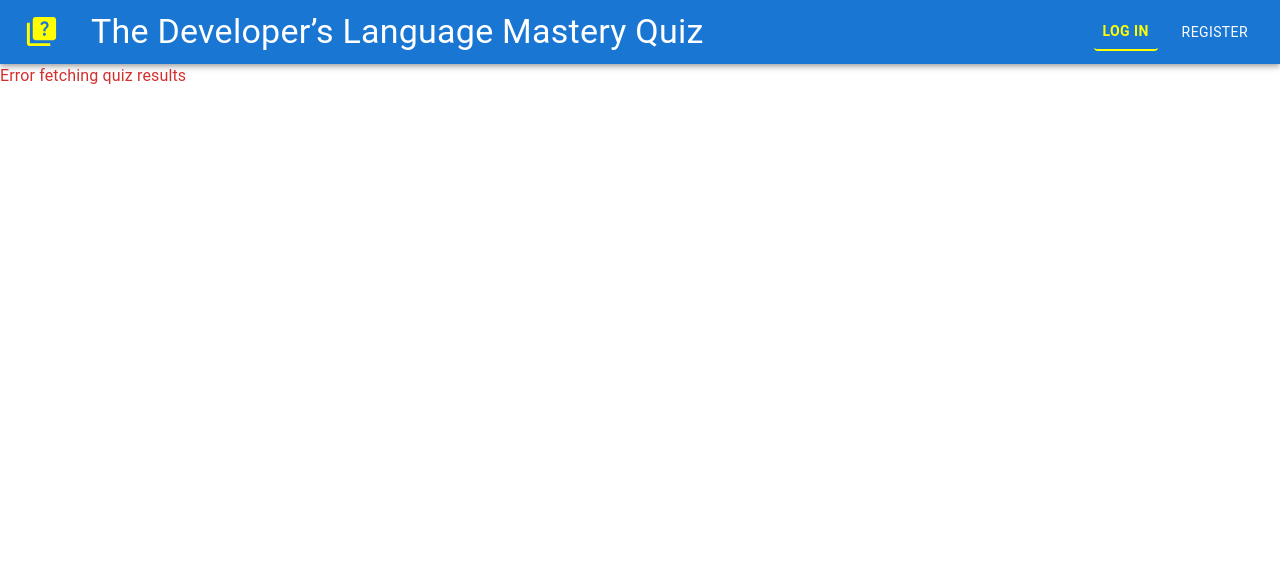
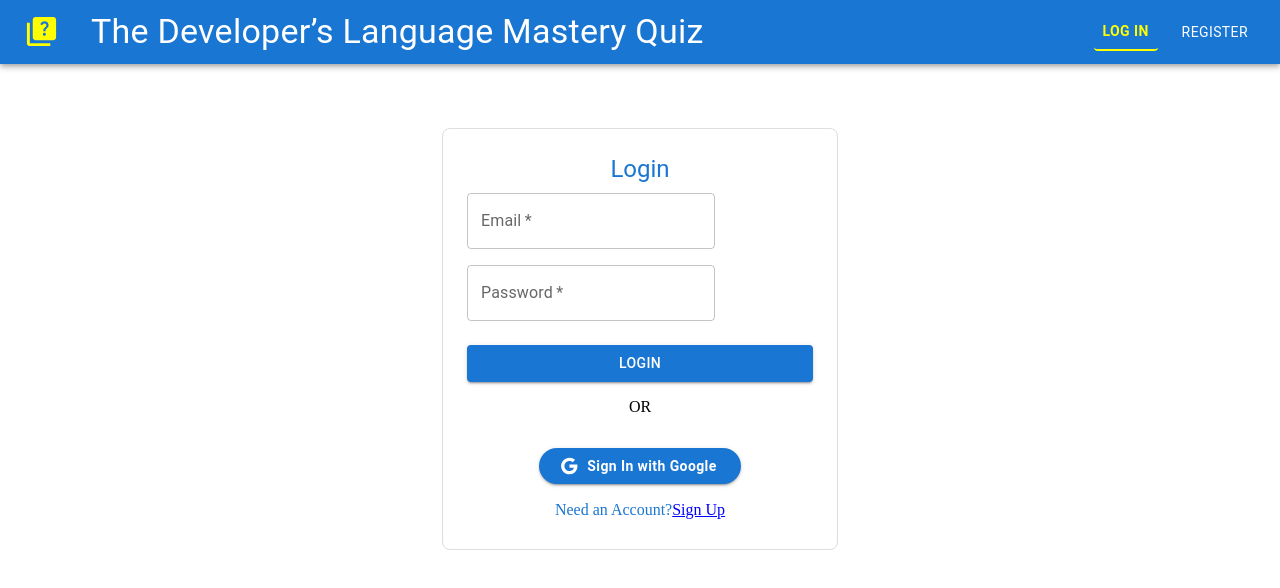
Before and after one commit to sarra-ben-brahim/MERN-Quiz-App, a React (Create React App) app in the folder client/: page /login in a window 1280 px wide. Shown: the top 588 px of the page. Built offline with nearby package versions, Linux system fonts and the light colour scheme.

Commit message:
edited final

```diff
--- a/client/src/components/Login.jsx
+++ b/client/src/components/Login.jsx
@@ -1,88 +1,182 @@
-import React, { useState, useEffect, useContext } from "react";
-import { Box, Typography, Paper, List, ListItem, ListItemText, IconButton } from "@mui/material";
-import DeleteIcon from "@mui/icons-material/Delete";
-import axios from "axios";
+import React from "react";
 import { AuthContext } from "./context/AuthContext";
+import { useContext, useState } from "react";
+import { useNavigate } from "react-router-dom";
 
-const Stats = () => {
-  const { token } = useContext(AuthContext);
-  const [results, setResults] = useState([]);
-  const [loading, setLoading] = useState(true);
-  const [error, setError] = useState(null);
+import { useRef, useEffect } from 'react';
+import { TextField, Button, Container, Typography, Box, Grid2, Link, Divider } from '@mui/material';
+import GoogleIcon from '@mui/icons-material/Google';
+
+import { useLocation } from 'react-router-dom';
+
+import axios from '../api/axios';
+
+const LOGIN_URL = '/api/users/login';
+
+const Login = () => {
+  const { login } = useContext(AuthContext);
+
+  const navigate = useNavigate();
+  const location = useLocation();
+  const from = location.state?.from?.pathname || "/";
+
+  const emailRef = useRef();
+  const errRef = useRef();
+
+  const [username, setUsername] = useState("");
+  const [email, setEmail] = useState('');
+  const [password, setPassword] = useState("");
+  const [errMsg, setErrMsg] = useState('');
 
   useEffect(() => {
-    const fetchResults = async () => {
-      try {
-        const userId = localStorage.getItem('userId');
-        if (!userId) {
-          throw new Error("User ID not found in localStorage");
+    emailRef.current.focus();
+  }, [])
+
+  useEffect(() => {
+    setErrMsg('');
+  }, [email, password])
+
+  const handleSubmit = async (e) => {
+    e.preventDefault();
+
+    try {
+      const response = await axios.post(LOGIN_URL,
+        JSON.stringify({ email, password }),
+        {
+          headers: { 'Content-Type': 'application/json' },
+          withCredentials: true
         }
-        console.log(`Fetching results for userId: ${userId}`);
-        const response = await axios.get(
-          `http://localhost:8000/api/quiz-results/user/${userId}`,
-          {
-            headers: { Authorization: `Bearer ${token}` }
-          }
-        );
-        console.log('Response:', response.data);
-        setResults(response.data);
-      } catch (err) {
-        console.error("Error fetching quiz results:", err);
-        setError("Error fetching quiz results");
-      } finally {
-        setLoading(false);
+      );
+      console.log(JSON.stringify(response?.data));
+      const accessToken = response?.data?.token;
+      const user = response?.data?.user;
+      login(user.firstName, accessToken, user.role, user.id, );
+      setEmail('');
+      setPassword('');
+      navigate(from, { replace: true });
+      navigate('/edit-quizz')
+
+    } catch (err) {
+      if (!err?.response) {
+        setErrMsg('No Server Response');
+      } else if (err.response?.status === 400) {
+        setErrMsg('Missing Username or Password');
+      } else if (err.response?.status === 401) {
+        setErrMsg('Unauthorized');
+      } else {
+        setErrMsg('Login Failed');
       }
+      //errRef.current.focus();
+    }
+  };
+  const GoogleLoginButton = () => {
+    const handleGoogleLogin = () => {
+      window.location.href = "http://localhost:8000/api/users/google";
+
     };
 
-    fetchResults();
-  }, [token]);
-
-  const handleDelete = async (resultId) => {
-    try {
-      await axios.delete(
-        `http://localhost:8000/api/quiz-results/user/${resultId}`,
-        {
-          headers: { Authorization: `Bearer ${token}` }
-        }
-      );
-      setResults(results.filter(result => result._id !== resultId));
-    } catch (err) {
-      console.error("Error deleting quiz result:", err);
-      setError("Error deleting quiz result");
-    }
+    return (
+      <Box sx={{ textAlign: "center", mt: 4 }}>
+        <Button
+          variant="contained"
+          color="primary"
+          startIcon={<GoogleIcon />}
+          onClick={handleGoogleLogin}
+          sx={{
+            borderRadius: "50px",
+            textTransform: "none",
+            fontWeight: "bold",
+            px: 3,
+          }}
+        >
+          Sign In with Google
+        </Button>
+        <div id="google-signup-button" style={{ display: "none" }}></div>
+      </Box>
+    );
   };
 
-  if (loading) {
-    return <Typography>Loading...</Typography>;
-  }
+  return (
 
-  if (error) {
-    return <Typography color="error">{error}</Typography>;
-  }
+    <>
 
-  return (
-    <Box sx={{ padding: 3 }}>
-      <Typography variant="h4" gutterBottom>
-        Your Quiz Results
-      </Typography>
-      <Paper sx={{ padding: 2 }}>
-        <List>
-          {results.map((result) => (
-            <ListItem key={result._id} secondaryAction={
-              <IconButton edge="end" aria-label="delete" onClick={() => handleDelete(result._id)}>
-                <DeleteIcon />
-              </IconButton>
-            }>
-              <ListItemText
-                primary={`Quiz: ${result.quizName}`}
-                secondary={`Score: ${result.score} / ${result.totalQuestions * 10}`}
-              />
-            </ListItem>
-          ))}
-        </List>
-      </Paper>
-    </Box>
-  );
+      <Container component="main" maxWidth="xs">
+        <Box
+          sx={{
+            display: 'flex',
+            flexDirection: 'column',
+            alignItems: 'center',
+            marginTop: 8,
+            padding: 3,
+            border: '1px solid #ddd',
+            borderRadius: 2,
+          }}
+        >
+          <Typography
+            color="primary"
+            align="center"
+            gutterBottom={true}
+            variant="h5"
+          >Login</Typography>
+          <form onSubmit={handleSubmit}>
+            <Grid2 container spacing={2}>
+              <Grid2 xs={12}>
+                <TextField
+                  type="text"
+                  id="email"
+                  ref={emailRef}
+                  autoComplete="off"
+                  onChange={(e) => setEmail(e.target.value)}
+                  value={email}
+                  required
+                  fullWidth
+                  label="Email"
+                  name="email"
+                  variant="outlined"
+                />
+              </Grid2>
+              <Grid2 xs={12}>
+                <TextField
+                  type="password"
+                  id="password"
+                  onChange={(e) => setPassword(e.target.value)}
+                  value={password}
+                  required
+                  fullWidth
+                  label="Password"
+                  name="password"
+                />
+              </Grid2>
+            </Grid2>
+            <Button
+              type="submit"
+              fullWidth
+              variant="contained"
+              sx={{ mt: 3, mb: 2 }}
+            >
+              Login
+            </Button>
+          </form>
+          <Divider sx={{ my: 0 }}>OR</Divider>
+          <GoogleLoginButton />
+          <Divider sx={{ my: 1 }}></Divider>
+          <Typography
+            color="primary"
+            align="center"
+            gutterBottom={true}
+            variant="p"
+          > Need an Account?
+
+            <Link href="/register" style={{ color: 'blue', textDecoration: 'underline' }}>Sign Up</Link>
+          </Typography>
+        </Box>
+
+      </Container>
+
+    </>
+
+
+  )
 };
 
-export default Stats;
+export default Login;
```
